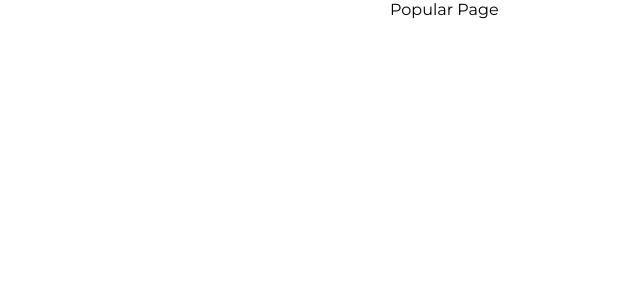
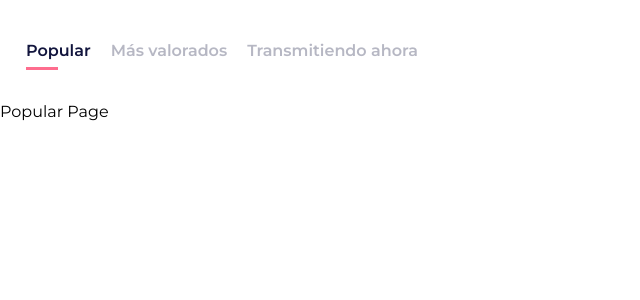
Before and after one commit to FerGuevaraM95/tv-shows-app, a React (Create React App) app: page /popular in a window 1280 px wide. Shown: the top 300 px of the page, without its empty margins (0-640 px from the left). Built offline with nearby package versions, Linux system fonts and the light colour scheme.

Commit message:
(Add): Navigation

```diff
--- a/src/GlobalStyles.js
+++ b/src/GlobalStyles.js
@@ -29,8 +29,8 @@ export const GlobalStyles = createGlobalStyle`
     background: #FFFFFF;
     height: 100vh;
     margin: 0 auto;
-    max-width: 500px;
-    overscroll-behavior: none;
-    width: 100%;
+    // max-width: 500px;
+    // overscroll-behavior: none;
+    // width: 100%;
   }
 `;
--- /dev/null
+++ b/src/components/layout/Navbar/index.js
@@ -0,0 +1,13 @@
+import React from 'react'
+
+import { Nav, NavItem } from './styles';
+
+export const Navbar = () => {
+  return (
+    <Nav>
+      <NavItem to="/popular" >Popular</NavItem>
+      <NavItem to="/top-rated" >Más valorados</NavItem>
+      <NavItem to="/airing-today" >Transmitiendo ahora</NavItem>
+    </Nav>
+  );
+};
--- /dev/null
+++ b/src/components/layout/Navbar/styles.js
@@ -0,0 +1,36 @@
+import styled from 'styled-components'
+import { NavLink } from 'react-router-dom';
+
+export const Nav = styled.nav`
+  display: flex;
+  flex-wrap: nowrap;
+  overflow-x: auto;
+  margin: 32px 16px;
+  &::-webkit-scrollbar {
+    display: none;
+  }
+`;
+
+export const NavItem = styled(NavLink)`
+  flex: 0 0 auto;
+  position: relative;
+  padding: 0 10px;
+  color: #12153D;
+  font-size: 16px;
+  font-weight: 600;
+  line-height: 38px;
+  text-decoration: none;
+  opacity: 0.3;
+  &.active {
+    opacity: 1;
+    &::after {
+      content: ' ';
+      position: absolute;
+      top: 35px;
+      left: 10px;
+      width: 32px;
+      height: 3px;
+      background-color: #FE6D8E;
+    }
+  }
+`;
--- a/src/router/HomeRouter.js
+++ b/src/router/HomeRouter.js
@@ -3,10 +3,12 @@ import { Redirect, Route, Switch } from "react-router-dom";
 import { PopularPage } from "../pages/PopularPage";
 import { TopRatedPage } from "../pages/TopRatedPage";
 import { AiringTodayPage } from "../pages/AiringTodayPage";
+import { Navbar } from "../components/layout/Navbar";
 
 export const HomeRouter = () => {
   return (
     <div>
+      <Navbar />
       <Switch>
         <Route exact path="/popular" component={PopularPage} />
         <Route exact path="/top-rated" component={TopRatedPage} />
```
